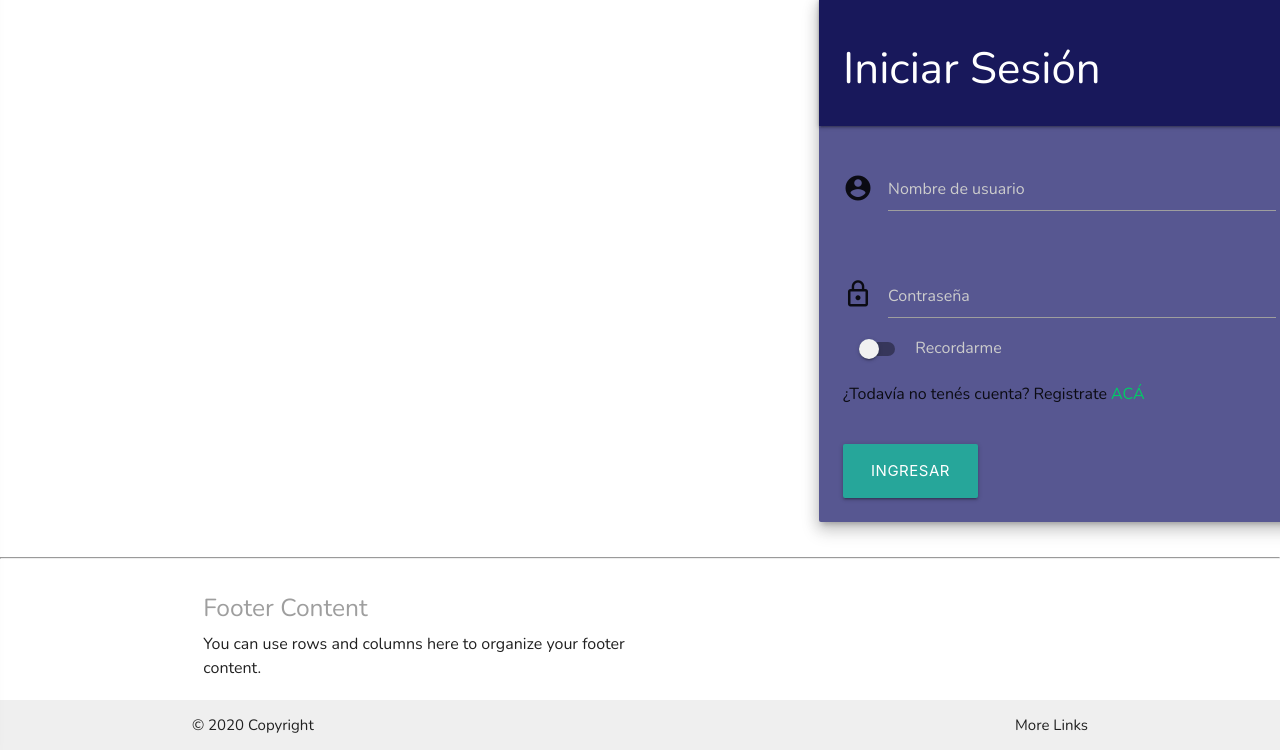
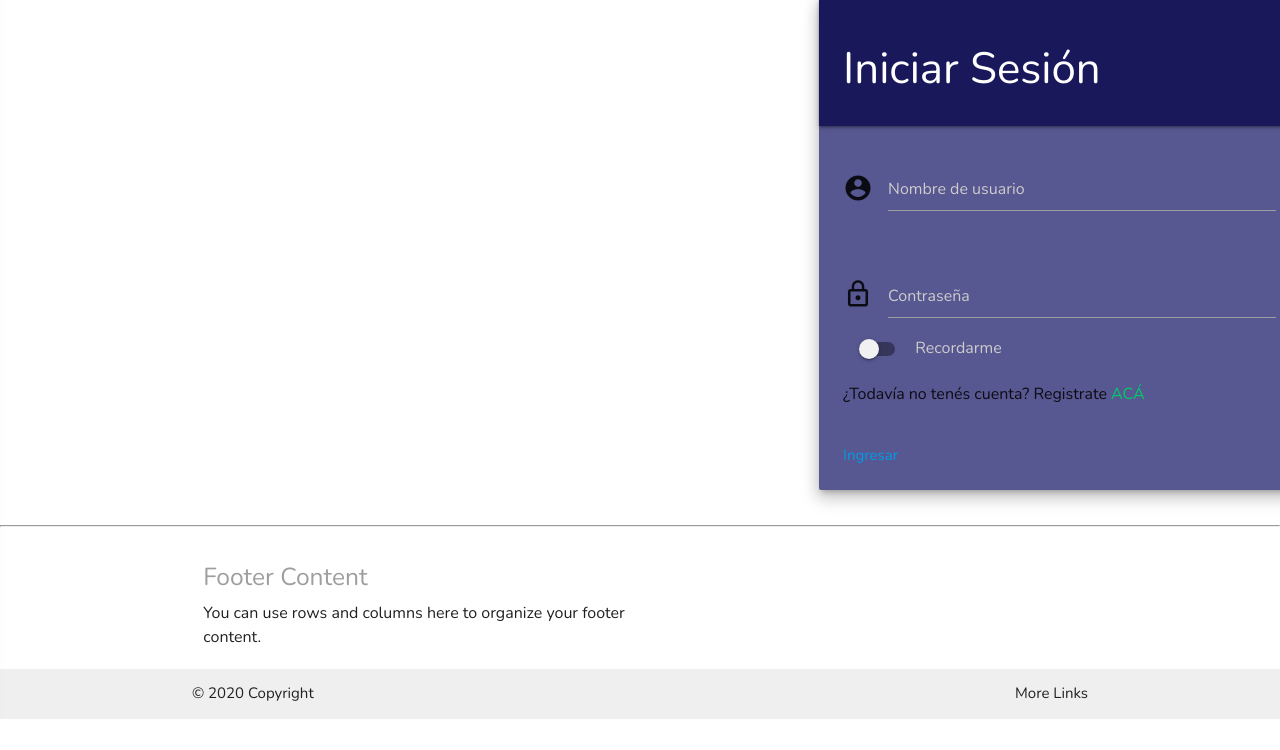
Before and after one commit to salva12/ProyectoAPI, a Django app: template django1/dj1/templates/login.html in a window 1280 px wide; the page is wider, and only the part inside the window is pictured. Shown: the part 114-864 px from the top of that part. After the commit the page ends 833 px from the top of that part, so only its background shows below. Run offline with Django 3.2, Linux system fonts and the light colour scheme; the template is opened without the code that fills it, so the values that code supplies are empty.

Commit message:
"cambie boton de login por href"

```diff
--- a/django1/dj1/templates/login.html
+++ b/django1/dj1/templates/login.html
@@ -58,7 +58,7 @@
                       </div>
                   </div><br>
                   <div class="form-field">
-                    <button class="btn-large waves-effect waves-green ">Ingresar</button>
+                    <a class="boton" href="/turnos/homecliente/1" target="_blank">Ingresar</a>
                   </div>
               </div>
           </div>
```
Also changed, not shown: django1/dj1/db.sqlite3.
